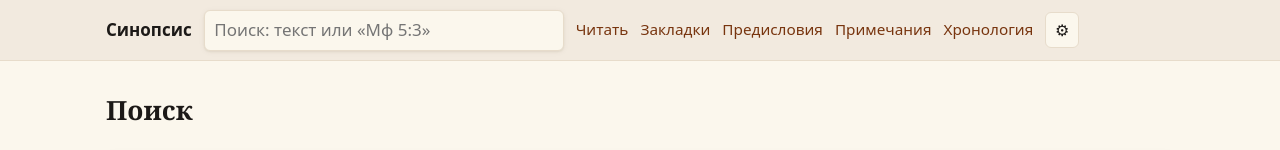
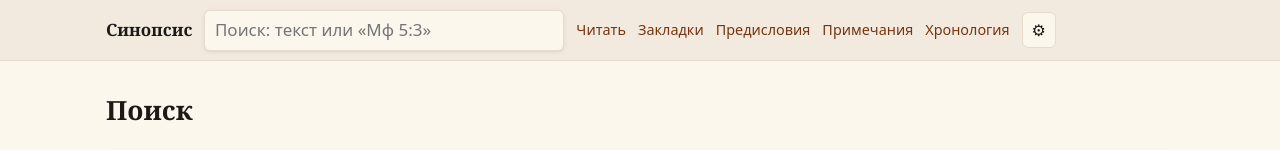
Before and after one commit to maximk247/synopsis-evangelion, a SvelteKit app in the folder apps/web/: page /search in a window 1280 px wide. Shown: the top 150 px of the page. Built offline with nearby package versions, Linux system fonts and the light colour scheme; no server answers.

Commit message:
style(web): warm topbar and amber brand mark

```diff
--- a/apps/web/src/routes/+layout.svelte
+++ b/apps/web/src/routes/+layout.svelte
@@ -56,11 +56,12 @@
   .brand {
     font-weight: 600;
     color: var(--fg);
+    font-family: var(--font-serif);
   }
   .links {
     display: flex;
     gap: 0.75rem;
-    font-size: 0.9em;
+    font-size: var(--fs-ui-sm);
   }
   .gear {
     border: 1px solid var(--border);
```
